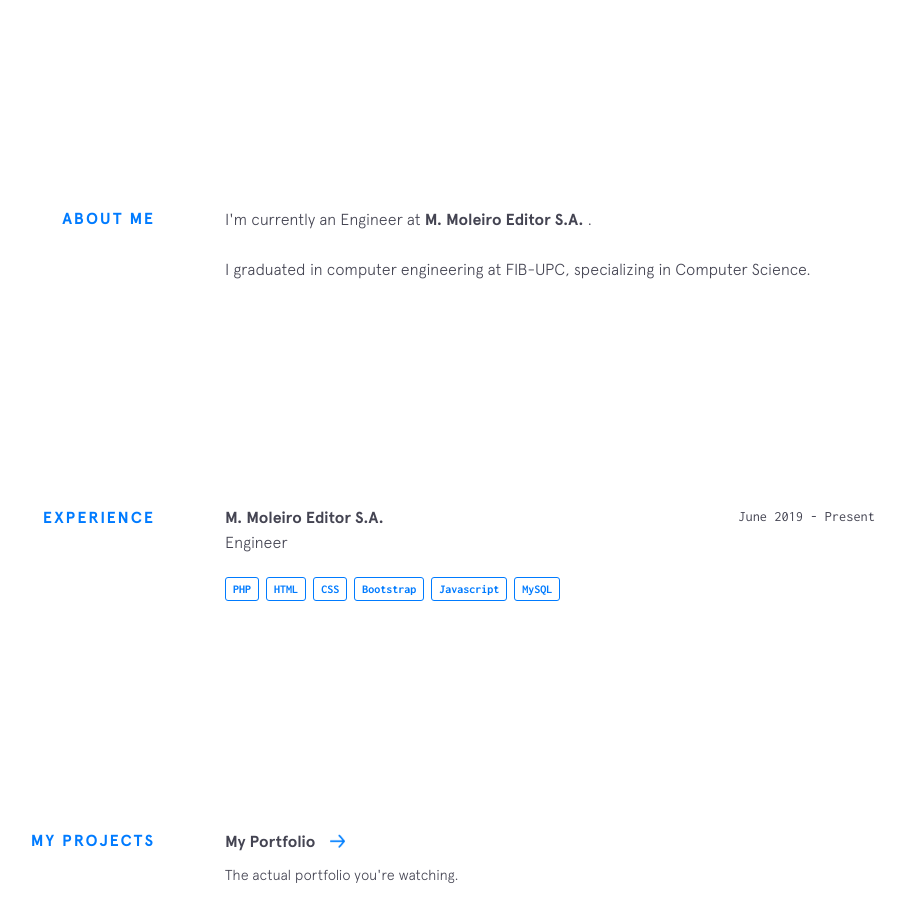
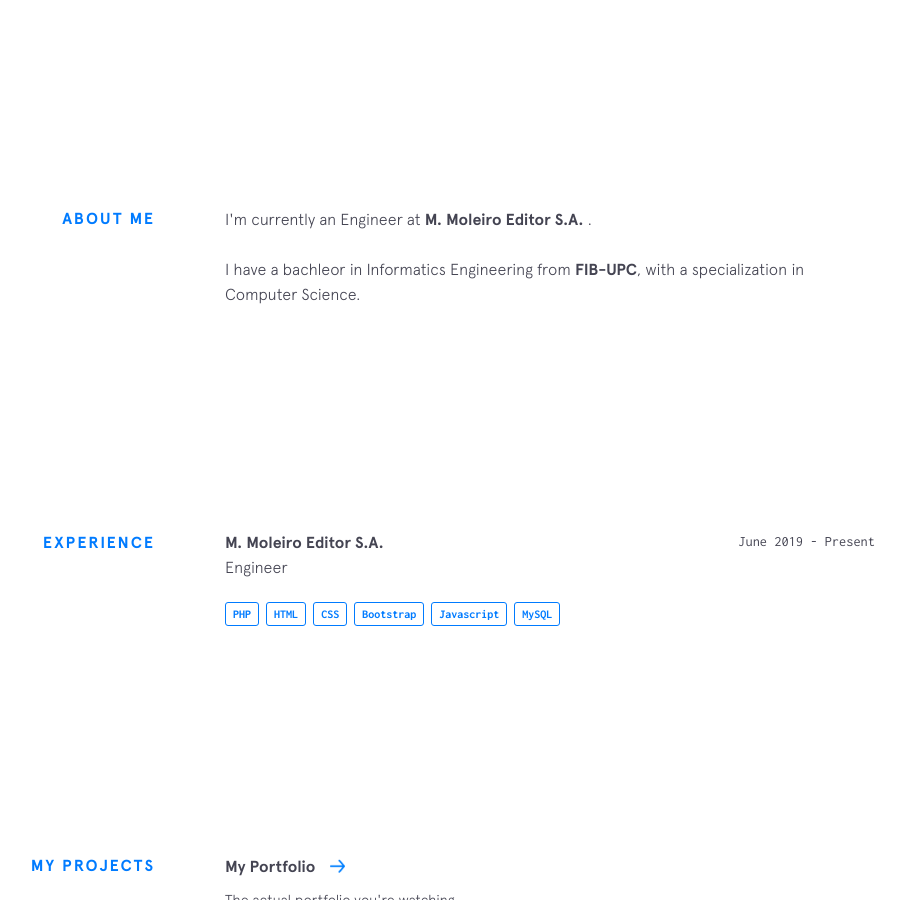
Before and after one commit to alteos98/alteos98.github.io, a Jekyll site: the page built from index.html, in a window 1280 px wide and 900 px high, scrolled down 793 px. Shown: the whole window, without its empty margins (225-1130 px from the left). Built offline with Jekyll 4.4.1, drawn with Linux system fonts in a browser that asks for light colours; nearby versions of some CDN libraries.

```diff
--- a/_config.yml
+++ b/_config.yml
@@ -4,9 +4,9 @@ description: This is my portfolio
 url: https://alteos98.github.io/
 baseurl: ''
 email: alteos98@gmail.com
-cover: https://bchiang7.github.io/assets/img/og.png
-logo: https://bchiang7.github.io/assets/img/emojis/technologist.png
-resume: https://bchiang7.github.io/resume.pdf
+cover: https://alteos98.github.io/assets/img/og.png
+logo: https://alteos98.github.io/assets/img/emojis/technologist.png
+resume: https://alteos98.github.io/resume.pdf
 social:
   - title: email
     url: mailto:alteos98@gmail.com
--- a/_includes/about-me.html
+++ b/_includes/about-me.html
@@ -8,7 +8,7 @@
     </p>
 
     <p>
-      I graduated in computer engineering at FIB-UPC, specializing in Computer Science.
+      I have a bachleor in Informatics Engineering from <a class="underline-link" href="https://www.fib.upc.edu/en" target="_blank">FIB-UPC</a>, with a specialization in Computer Science.
     </p>
   </div>
 </section>
--- a/_includes/head.html
+++ b/_includes/head.html
@@ -14,17 +14,17 @@
 <meta property="og:image:type" content="image/png" />
 <meta property="og:locale" content="en_US">
 <meta name="description" content="{{site.description}}">
-<meta name="keywords" content="design, development, web, bchiang7, brittany, chiang, javascript, northeastern">
+<meta name="keywords" content="development, web, albert, teira, osuna, alteos98, barcelona, code">
 <meta name="google-site-verification" content="DCl7VAf9tcz6eD9gb67NfkNnJ1PKRNcg8qQiwpbx9Lk" />
 <meta itemprop="name" content="{{site.title}}">
 <meta itemprop="description" content="{{site.description}}">
 <meta itemprop="image" content="{{site.cover}}">
 <meta name="twitter:card" content="summary">
 <meta name="twitter:url" content="{{site.url}}">
-<meta name="twitter:site" content="@bchiang7">
-<meta name="twitter:creator" content="@bchiang7">
+<meta name="twitter:site" content="@toura__">
+<meta name="twitter:creator" content="@toura__">
 <meta name="twitter:title" content="{{site.title}}">
 <meta name="twitter:description" content="{{site.description}}">
 <meta name="twitter:image:src" content="{{site.cover}}">
 <link href="https://fonts.googleapis.com/css?family=Inconsolata:400,700" rel="stylesheet">
-<link rel="stylesheet" href="{{ site.baseurl }}/css/main.css" hreflang="en-us">
+<link rel="stylesheet" href="{{site.baseurl}}/css/main.css" hreflang="en-us">
```
Also changed, not shown: 1 other file.
